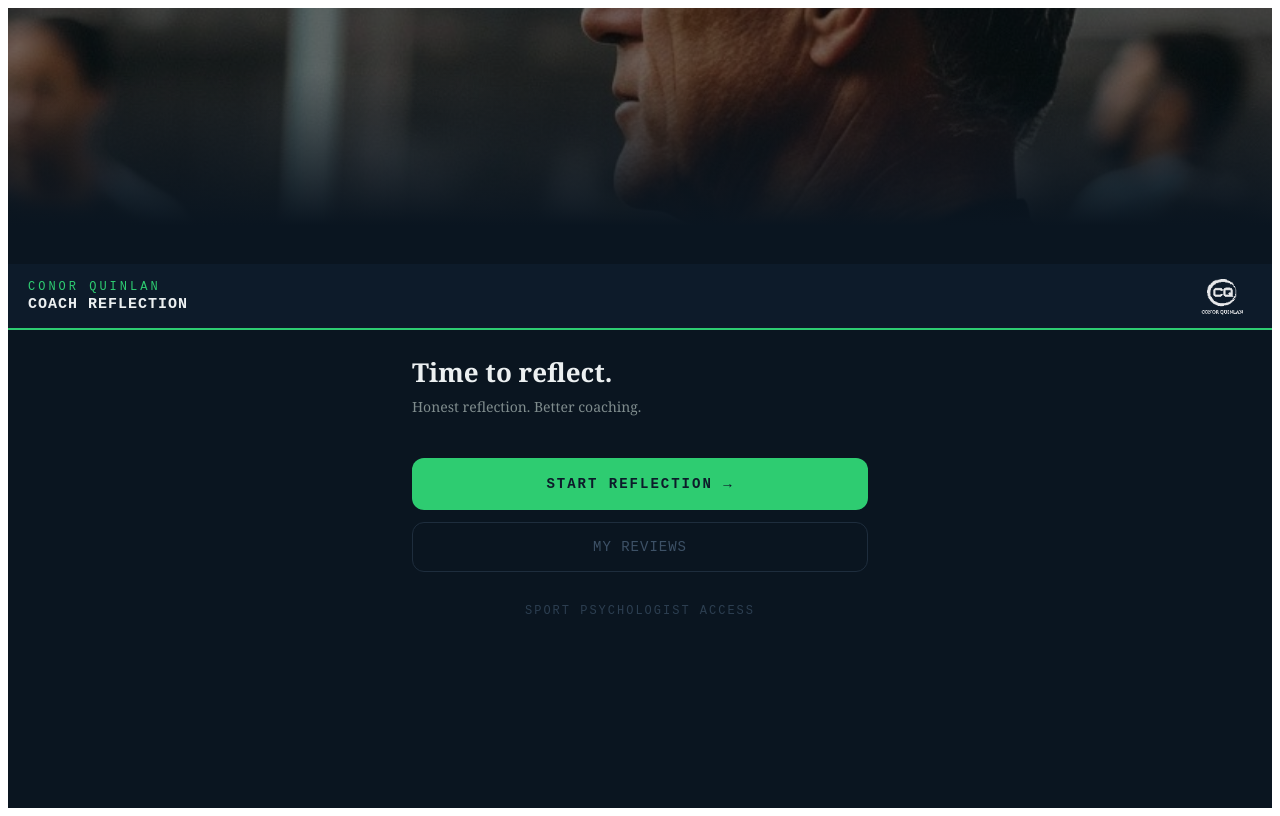
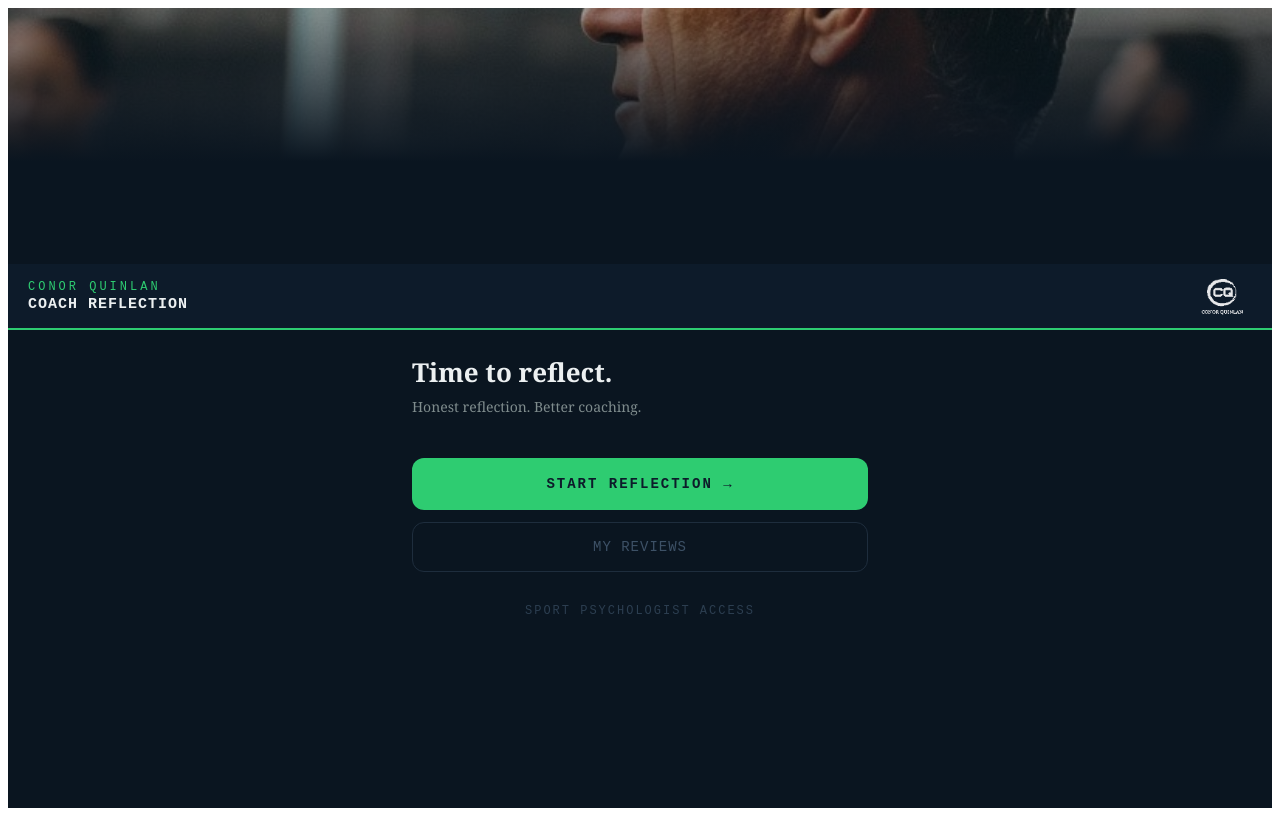
Before and after one commit to Quinlan85/coach-reflect-2026, a Next.js app: page / in a window 1280 px wide. Built offline with nearby package versions, Linux system fonts and the light colour scheme.

Commit message:
Rework hero gradient: top tint fades to solid background by 60%

```diff
--- a/app/page.jsx
+++ b/app/page.jsx
@@ -336,8 +336,7 @@ export default function App() {
       <style>{`* { box-sizing: border-box; -webkit-overflow-scrolling: touch; } body { overflow-y: auto !important; } button:active { opacity: 0.8; }`}</style>
       <div style={{ position:"relative", width:"100%", height:256, overflow:"hidden", flexShrink:0 }}>
         <img src="/hero.jpg" alt="" style={{ width:"100%", height:"100%", objectFit:"cover", objectPosition:"center 40%", display:"block" }} />
-        <div style={{ position:"absolute", inset:0, background:"rgba(0,0,0,0.55)" }} />
-        <div style={{ position:"absolute", bottom:0, left:0, right:0, height:"75%", background:"linear-gradient(to bottom, transparent, #0A1520 80%)" }} />
+        <div style={{ position:"absolute", inset:0, background:"linear-gradient(to bottom, rgba(0,0,0,0.35) 0%, #0A1520 60%)" }} />
       </div>
       <Header />
       <div style={{ flex:1, padding:"24px 22px 40px", maxWidth:500, margin:"0 auto", width:"100%" }}>
```
